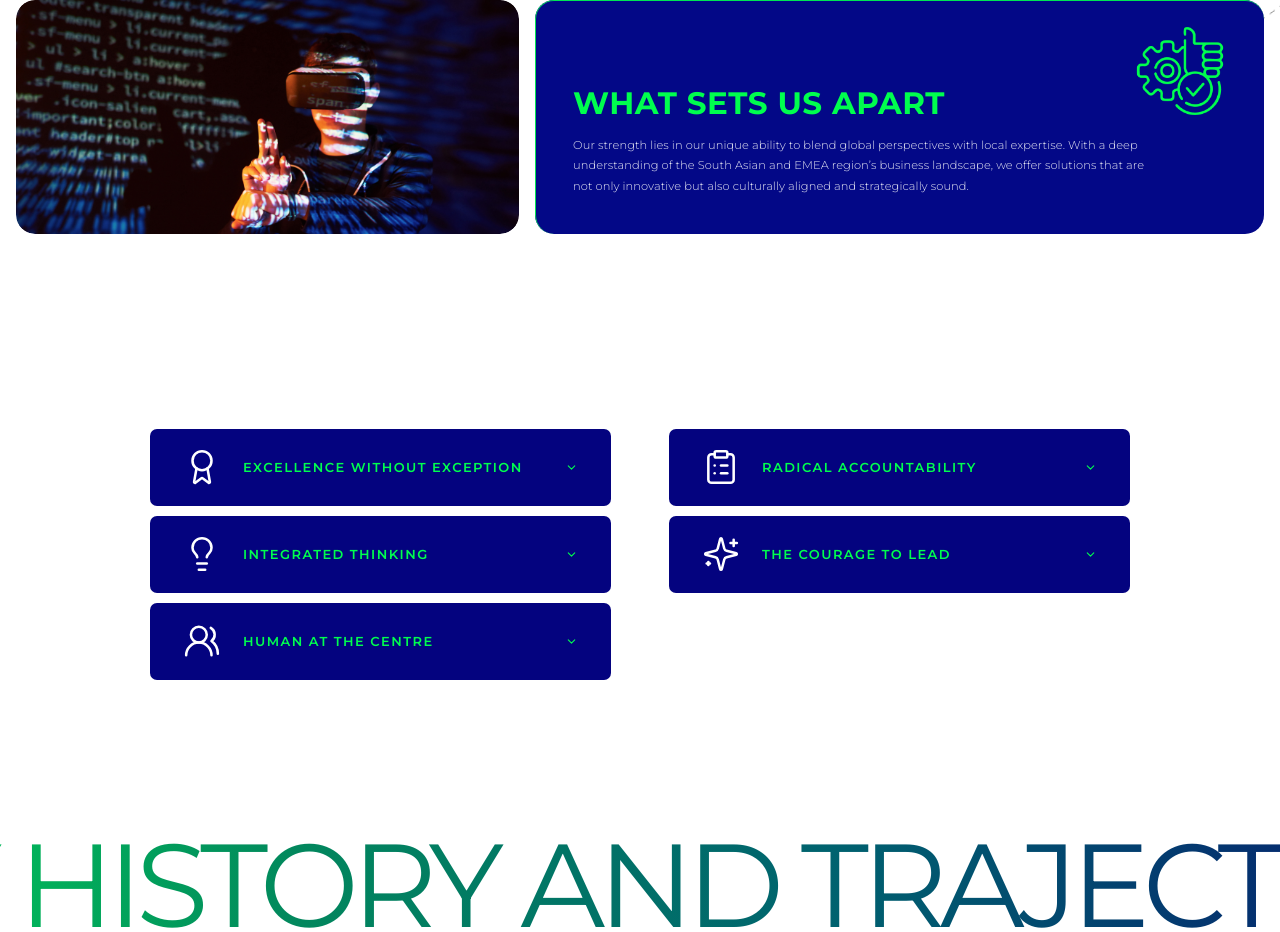
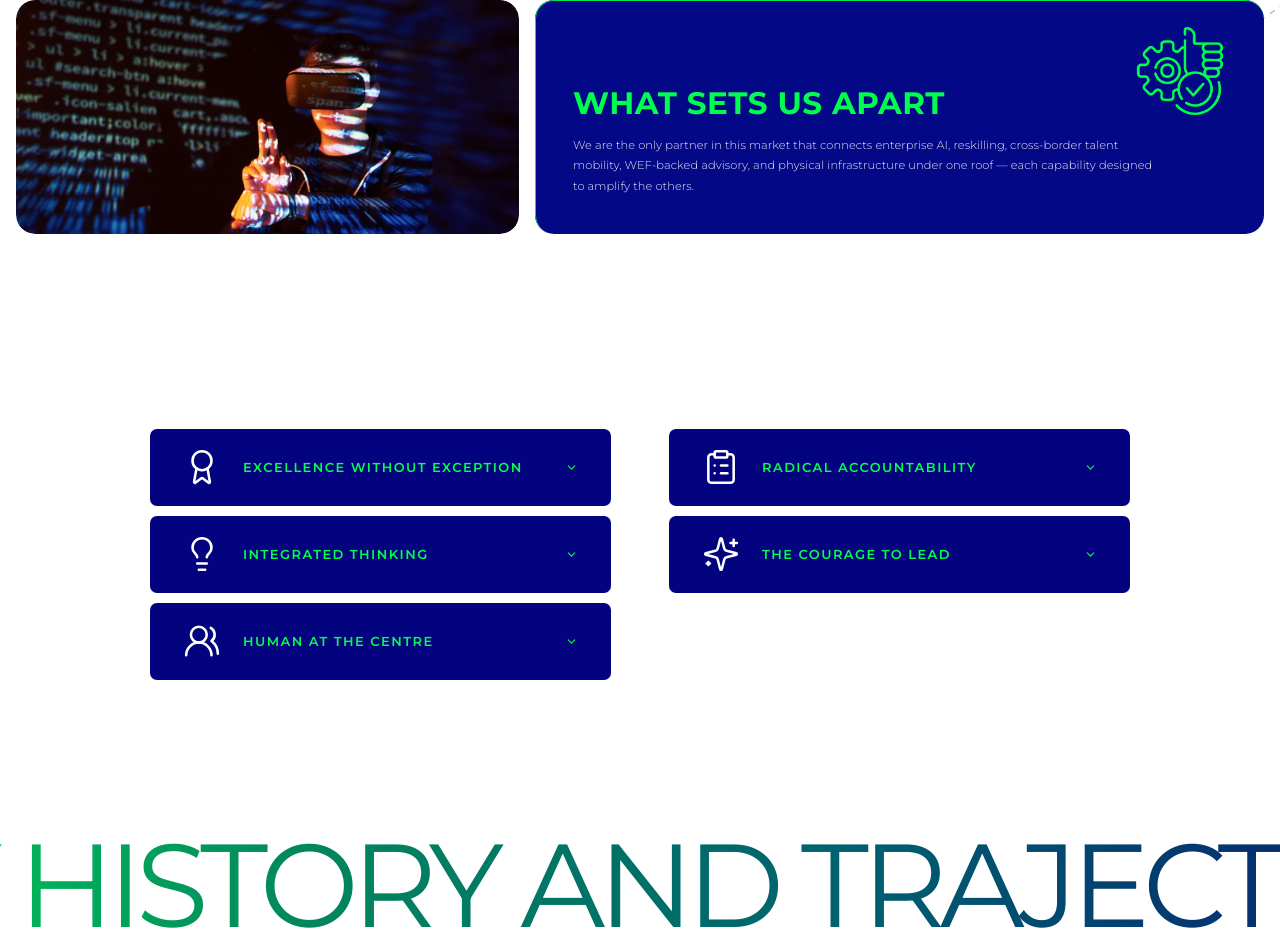
Before and after one commit to Parwaazskills/parwaaz, a Next.js app: page /about in a window 1280 px wide. Shown: the part 1360-2292 px from the top of the page. Built offline with nearby package versions, Linux system fonts and the light colour scheme.

Commit message:
afhoiahfio

```diff
--- a/app/sections/WhoWeAreSection.tsx
+++ b/app/sections/WhoWeAreSection.tsx
@@ -258,7 +258,7 @@ export default function WhoWeAreSection() {
               </h3>
 
               <p className="mt-[16px] max-w-[575px] text-[11.4px] font-light leading-[1.8] tracking-[0.08px] text-white/90 max-[480px]:text-[11px]">
-           To build the ecosystem that turns human potential into economic power — closing the gap between where talent is and where the world needs it to be. Through AI, learning, mobility, advisory, and infrastructure, we do not just deliver services. We move people, organisations, and economies forward. Every placement, every programme, every strategy is a step toward an economy that rises on the strength of its people.
+To close the gap between where human potential exists and where the world needs it — building the infrastructure that transforms talent into opportunity, organisations into leaders, and economies into forces of global impact.
               </p>
             </div>
 
@@ -322,7 +322,7 @@ export default function WhoWeAreSection() {
               </h3>
 
               <p className="mt-[16px] max-w-[590px] text-[11.4px] font-light leading-[1.8] tracking-[0.08px] text-white/90 max-[480px]:text-[11px]">
-             Our strength lies in our unique ability to blend global perspectives with local expertise. With a deep understanding of the South Asian and EMEA region’s business landscape, we offer solutions that are not only innovative but also culturally aligned and strategically sound.
+We are the only partner in this market that connects enterprise AI, reskilling, cross-border talent mobility, WEF-backed advisory, and physical infrastructure under one roof — each capability designed to amplify the others.
               </p>
             </div>
           </div>
```
